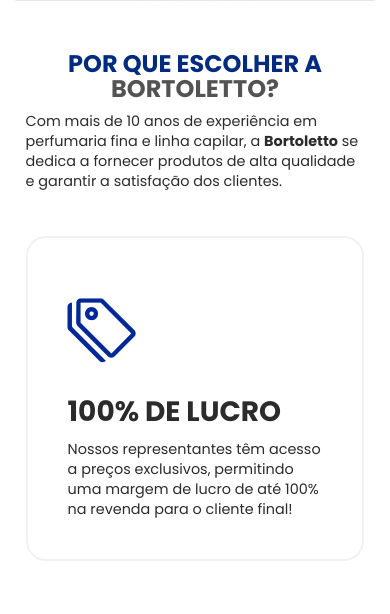
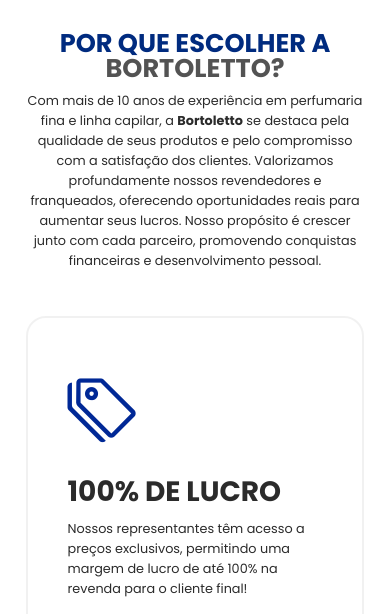
Before and after one commit to LeviBelfort/ProjetoATLBortoletto, a plain HTML site: page index.html in a window 390 px wide. Shown: the part 1386-2000 px from the top of the page. Drawn offline with nearby package versions, Linux system fonts and the light colour scheme.

Commit message:
Alteração da responsividade

```diff
--- a/index.html
+++ b/index.html
@@ -55,14 +55,9 @@
                         </div>
                         <div class="txt-sobre">
                             <h3>Quem é a Atlântica Natural?</h3>
-                            <p>Fundada em 2020, a Atlântica Natural é pioneira em ozonioterapia no Brasil e se
-                                consolidou como líder nacional no mercado de produtos ozonizados. Com mais de 100 itens
-                                em seu portfólio voltado à saúde, bem-estar e estética, a empresa une inovação,
-                                qualidade e fabricação própria.
+                            <p>Fundada em 2020, a Atlântica Natural é pioneira em ozonioterapia no Brasil e se consolidou como líder nacional no mercado de produtos ozonizados. Com mais de 100 itens em seu portfólio voltado à saúde, bem-estar e estética, a empresa une inovação, qualidade e fabricação própria.
 
-                                Já impactou a vida de milhares de pessoas e registrou um crescimento de 300% em 2023.
-                                Além disso, oferece oportunidades de renda por meio da revenda e do marketing de
-                                relacionamento, promovendo independência financeira para seus parceiros.</p>
+                            Já impactou a vida de milhares de pessoas e registrou um crescimento de 300% em 2023. Além disso, oferece oportunidades de renda por meio da revenda e do marketing de relacionamento, promovendo independência financeira para seus parceiros.</p>
                             <a href="https://wa.me/+5598981325128" target="_blank" class="btn-cadastrar">COMECE
                                 AGORA</a>
                         </div>
@@ -75,9 +70,7 @@
         <section class="vantagens-bortoletto flex">
             <div class="interface">
                 <h2>POR QUE ESCOLHER A <span>BORTOLETTO?</span></h2>
-                <p>Com mais de 10 anos de experiência em perfumaria fina e linha capilar, a
-                    <strong>Bortoletto</strong> se dedica a fornecer produtos de alta qualidade e garantir a
-                    satisfação dos clientes.
+                <p>Com mais de 10 anos de experiência em perfumaria fina e linha capilar, a <strong>Bortoletto</strong> se destaca pela qualidade de seus produtos e pelo compromisso com a satisfação dos clientes. Valorizamos profundamente nossos revendedores e franqueados, oferecendo oportunidades reais para aumentar seus lucros. Nosso propósito é crescer junto com cada parceiro, promovendo conquistas financeiras e desenvolvimento pessoal.
                 </p>
                 <div class="flex">
                     <div class="vantagens-box">
--- a/style.css
+++ b/style.css
@@ -249,6 +249,7 @@ header img.logo-bortoletto {
 .vantagens-bortoletto p{
     margin: 0 auto;
     max-width: 700px;
+    text-align: center;
 }
 
 .vantagens-box {
@@ -272,6 +273,10 @@ header img.logo-bortoletto {
 .vantagens-bortoletto .vantagens-box i {
     font-size: 70px;
     color: #002896;
+}
+
+.vantagens-bortoletto .vantagens-box P {
+    text-align: left;
 }
 
 .vantagens-bortoletto .vantagens-box h3 {
@@ -318,15 +323,15 @@ header img.logo-bortoletto {
     }
 
     h2 {
-        font-size: 1.5em;
+        font-size: 1.6em;
     }
 
     h3 {
-        font-size: 1em;
+        font-size: 1.3em;
     }
 
     p {
-        font-size: 0.9em;
+        font-size: 0.8em;
     }
 
     .btn-cadastrar {
```
